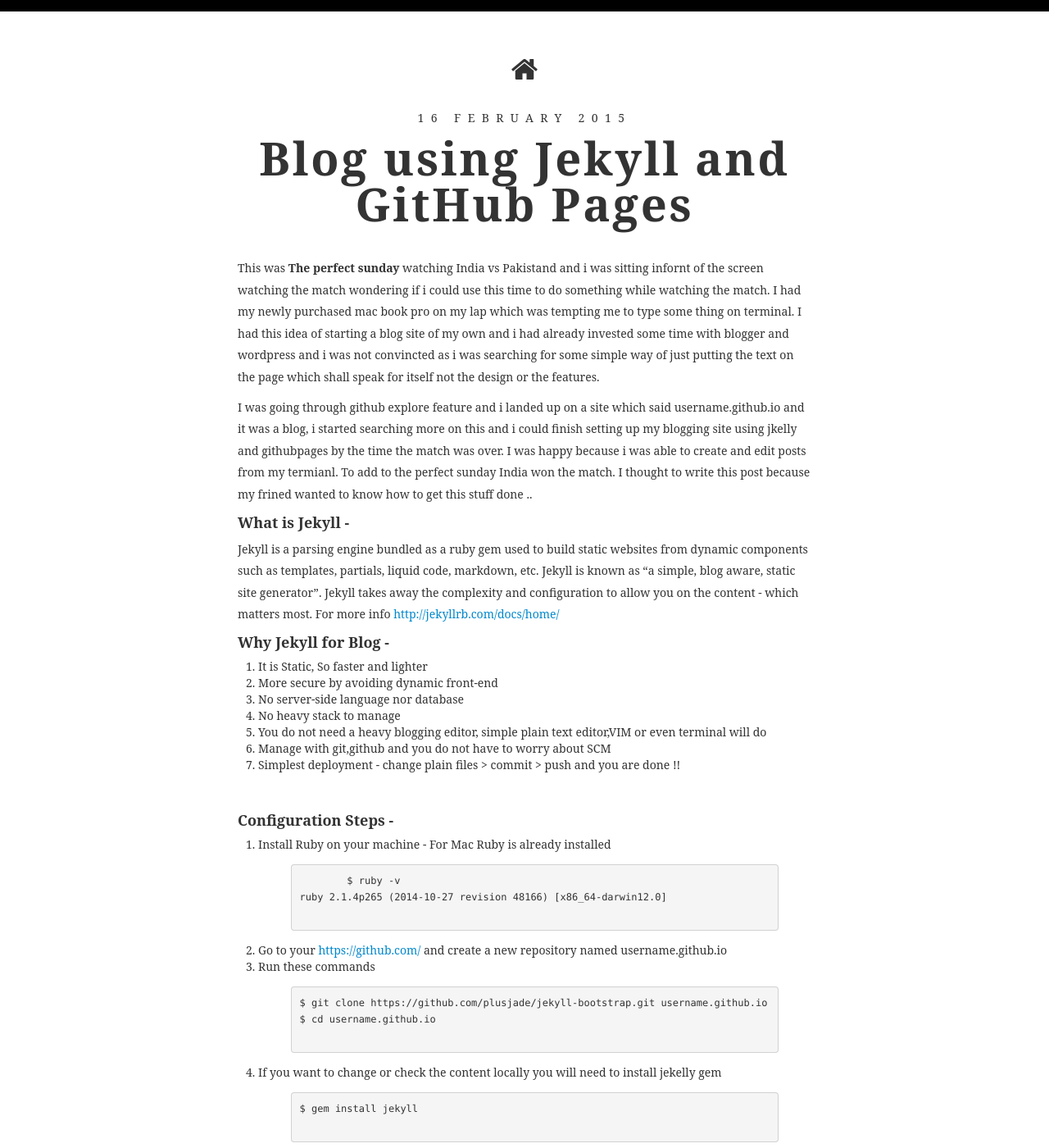
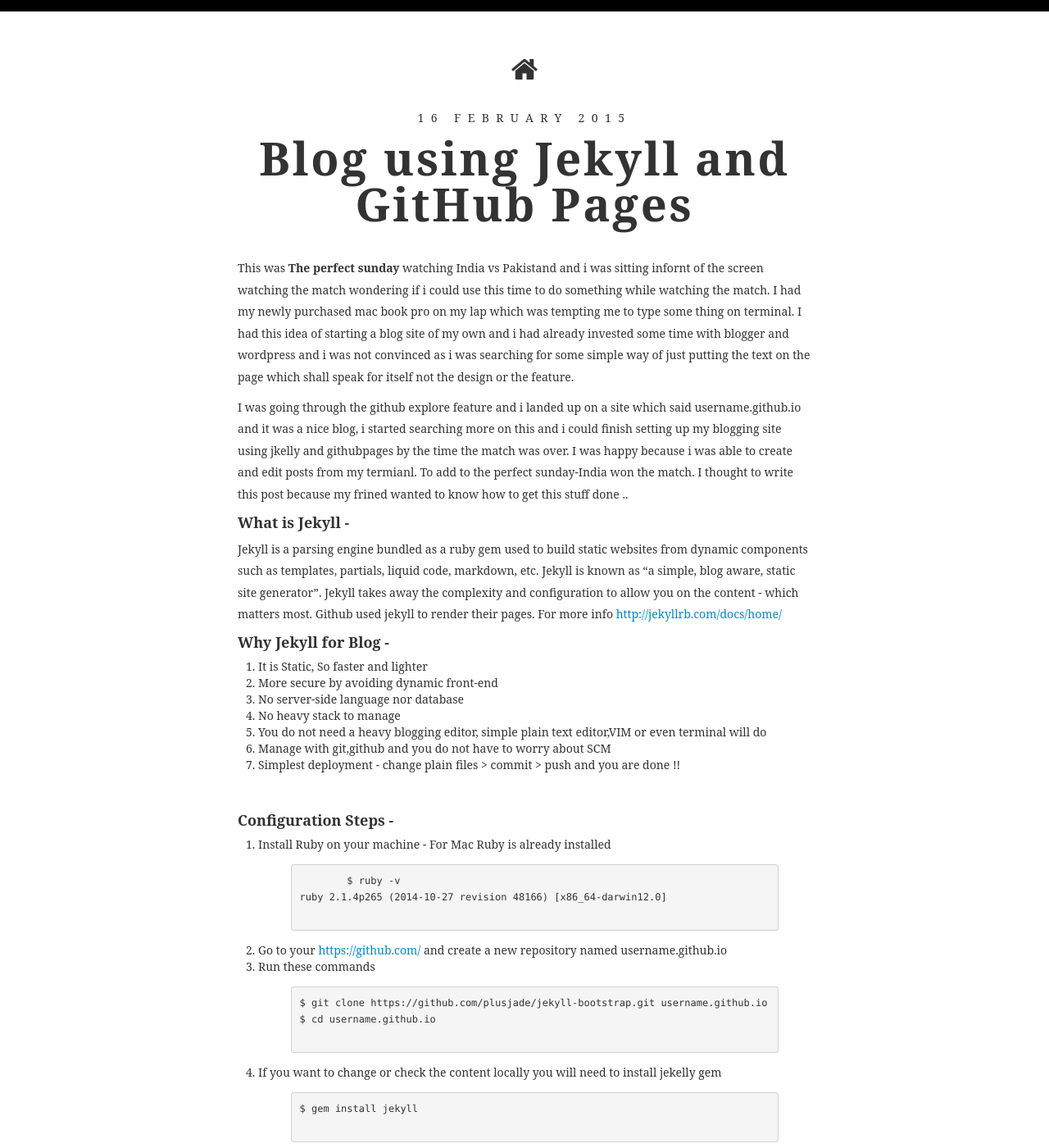
Before and after one commit to Chandan-Nayak/Chandan-Nayak.github.io, a Jekyll site: the page built from _posts/2015-02-16-first-post.md, in a window 1280 px wide and 1400 px high. Shown: the whole window at 82% size. Built offline with Jekyll 4.4.1, drawn with Linux system fonts in a browser that asks for light colours; some web fonts are replaced; some of the changed text lies outside the part shown.

Commit message:
updating jekyll post

```diff
--- a/_posts/2015-02-16-first-post.md
+++ b/_posts/2015-02-16-first-post.md
@@ -2,14 +2,14 @@
 layout: post_page
 title: Blog using Jekyll and GitHub Pages
 ---
-
-This was <b>The perfect sunday</b> watching India vs Pakistand and i was sitting infornt of the screen watching the match wondering if i could use this time to do something while watching the match. I had my newly purchased mac book pro on my lap which was tempting me to type some thing on terminal. I had this idea of starting a blog site of my own and i had already invested some time with blogger and wordpress and i was not convincted as i was searching for some simple way of just putting the text on the page which shall speak for itself not the design or the features.
-
-I was going through github explore feature and i landed up on a site which said username.github.io and it was a blog, i started searching more on this and i could finish setting up my blogging site using jkelly and githubpages by the time the match was over. I was happy because i was able to create and edit posts from my termianl. To add to the perfect sunday India won the match. I thought to write this post because my frined wanted to know how to get this stuff done ..
+<p>
+This was <b>The perfect sunday</b> watching India vs Pakistand and i was sitting infornt of the screen watching the match wondering if i could use this time to do something while watching the match. I had my newly purchased mac book pro on my lap which was tempting me to type some thing on terminal. I had this idea of starting a blog site of my own and i had already invested some time with blogger and wordpress and i was not convinced as i was searching for some simple way of just putting the text on the page which shall speak for itself not the design or the feature.
+</p>
+I was going through the github explore feature and i landed up on a site which said username.github.io and it was a nice blog, i started searching more on this and i could finish setting up my blogging site using jkelly and githubpages by the time the match was over. I was happy because i was able to create and edit posts from my termianl. To add to the perfect sunday-India won the match. I thought to write this post because my frined wanted to know how to get this stuff done ..
 
 <h4>What is Jekyll -</h4>
 
-Jekyll is a parsing engine bundled as a ruby gem used to build static websites from dynamic components such as templates, partials, liquid code, markdown, etc. Jekyll is known as "a simple, blog aware, static site generator". Jekyll takes away the complexity and configuration to allow you on the content - which matters most. For more info <a href="http://jekyllrb.com/docs/home/">http://jekyllrb.com/docs/home/</a>
+Jekyll is a parsing engine bundled as a ruby gem used to build static websites from dynamic components such as templates, partials, liquid code, markdown, etc. Jekyll is known as "a simple, blog aware, static site generator". Jekyll takes away the complexity and configuration to allow you on the content - which matters most. Github used jekyll to render their pages. For more info <a href="http://jekyllrb.com/docs/home/">http://jekyllrb.com/docs/home/</a>
 
 <h4>Why Jekyll for Blog -</h4>
 
```
Also changed, not shown: other parts of _posts/2015-02-16-first-post.md (+1 -1 lines), 3 other files.
